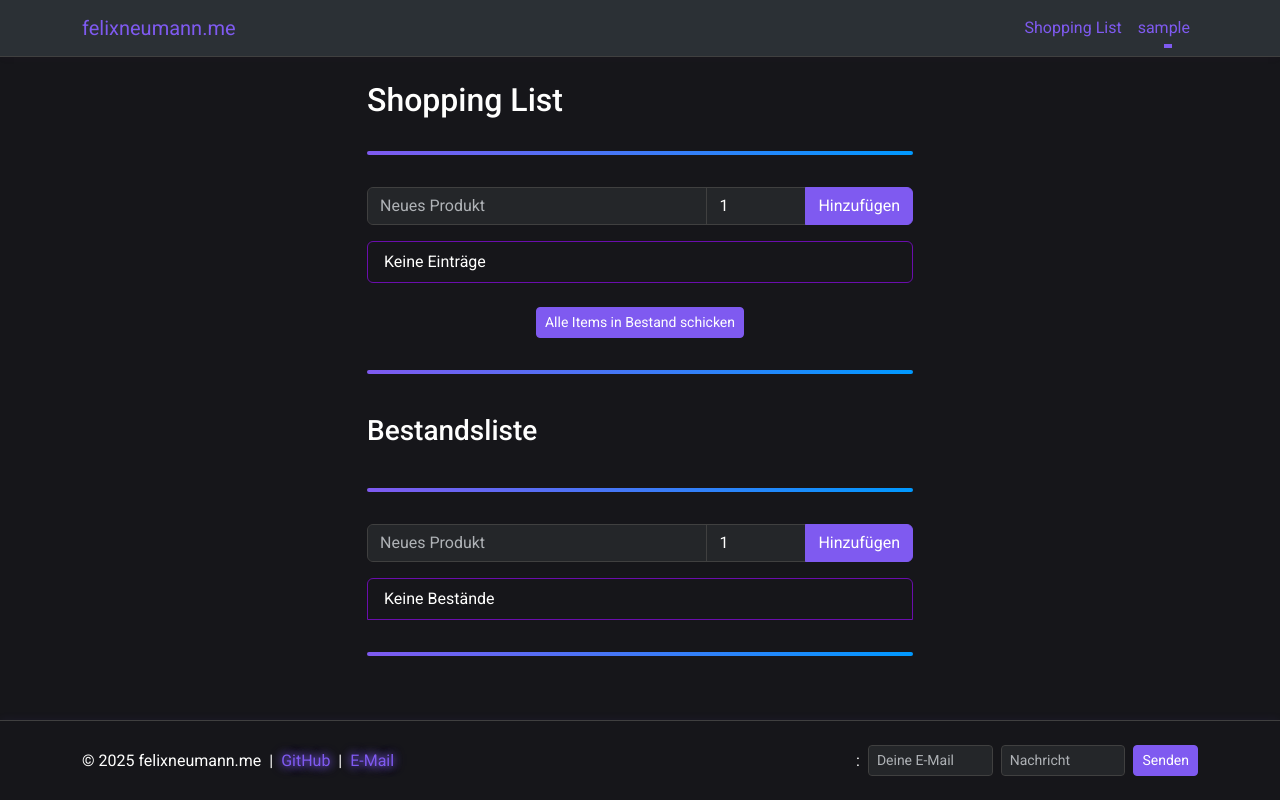
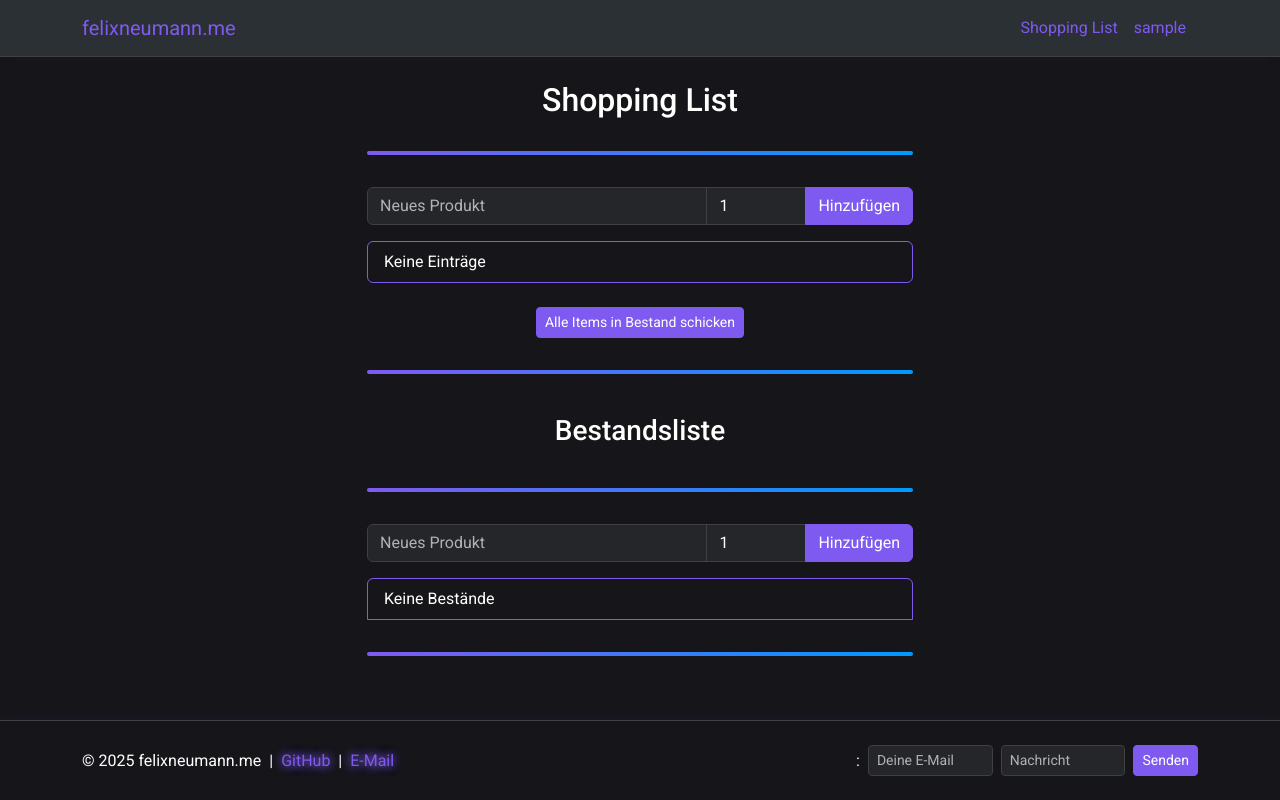
Before and after one commit to fncoding/kid-me, a Django app: page /shoppinglist/ in a window 1280 px wide. Run offline with Django 5.2, Linux system fonts and the light colour scheme; the visitor is signed in with stand-in values (Sample User, id 1); data that the repository does not hold is empty; style sheets or scripts are compiled from the project's sources; some libraries are stand-ins or nearby versions.

Commit message:
prod - main

```diff
--- a/src/shoppinglist/templates/shoppinglist/shoppinglist.html
+++ b/src/shoppinglist/templates/shoppinglist/shoppinglist.html
@@ -1,7 +1,7 @@
 {% extends 'base.html' %}
 {% block title %}Shopping List{% endblock %}
 {% block content %}
-<h2>Shopping List</h2>
+<h2 class="text-center">Shopping List</h2>
 <div style="height: 4px; width: 100%; background: linear-gradient(to right, #7F5AF0, #0099ff); border-radius: 2px; margin: 2rem 0;"></div>
 <form method="post" class="mb-3">
     {% csrf_token %}
@@ -52,7 +52,7 @@
 
 </form>
 {% include 'components/separator.html' %}
-<h3 class="py-2">Bestandsliste</h3>
+<h3 class="text-center py-2">Bestandsliste</h3>
 {% include 'components/separator.html' %}
 <form method="post" action="{% url 'inventory_add' %}" class="mb-3">
     {% csrf_token %}
--- a/src/static_src/scss/theme.scss
+++ b/src/static_src/scss/theme.scss
@@ -217,6 +217,18 @@ a, .btn {
   }
 }
 
+.navbar-username {
+  &::after {
+    display: none !important; // Underline-Animation ausblenden
+  }
+  i.bi-chevron-down {
+    transition: transform 0.2s;
+  }
+}
+.show > .navbar-username i.bi-chevron-down {
+  transform: rotate(180deg); // Dreieck zeigt nach oben, wenn offen
+}
+
 /* src/assets/css/main.css */
 .sticky-footer {
   position: fixed;
@@ -234,5 +246,5 @@ a, .btn {
 }
 
 .list-group-item {
-  border-color: $purple-dark;
+  border-color: $purple-accent;
 }
--- a/src/templates/components/navbar.html
+++ b/src/templates/components/navbar.html
@@ -1,4 +1,4 @@
-  <nav class="navbar navbar-expand-lg navbar-dark bg-body-tertiary mb-4">
+<nav class="navbar navbar-expand-lg navbar-dark bg-body-tertiary mb-4">
         <div class="container">
             <a class="navbar-brand" href="{% url 'dashboard' %}">felixneumann.me</a>
             <button class="navbar-toggler" type="button" data-bs-toggle="collapse" data-bs-target="#navbarNav" aria-controls="navbarNav" aria-expanded="false" aria-label="Toggle navigation">
@@ -9,8 +9,9 @@
                     {% if user.is_authenticated %}
                         <a class="nav-link" href="{% url 'shoppinglist' %}">Shopping List</a>
                         <div class="nav-item dropdown">
-                            <a class="nav-link dropdown-toggle" href="#" id="userDropdown" role="button" data-bs-toggle="dropdown" aria-expanded="false">
+                            <a class="nav-link dropdown-toggle navbar-username" href="#" id="userDropdown" role="button" data-bs-toggle="dropdown" aria-expanded="false">
                                 {{ user.username }}
+                                <i class="bi bi-chevron-down ms-1"></i>
                             </a>
                             <ul class="dropdown-menu dropdown-menu-end" aria-labelledby="userDropdown">
                                 <li>
```
Also changed, not shown: src/workspace/settings.py (+6 -6 lines).
